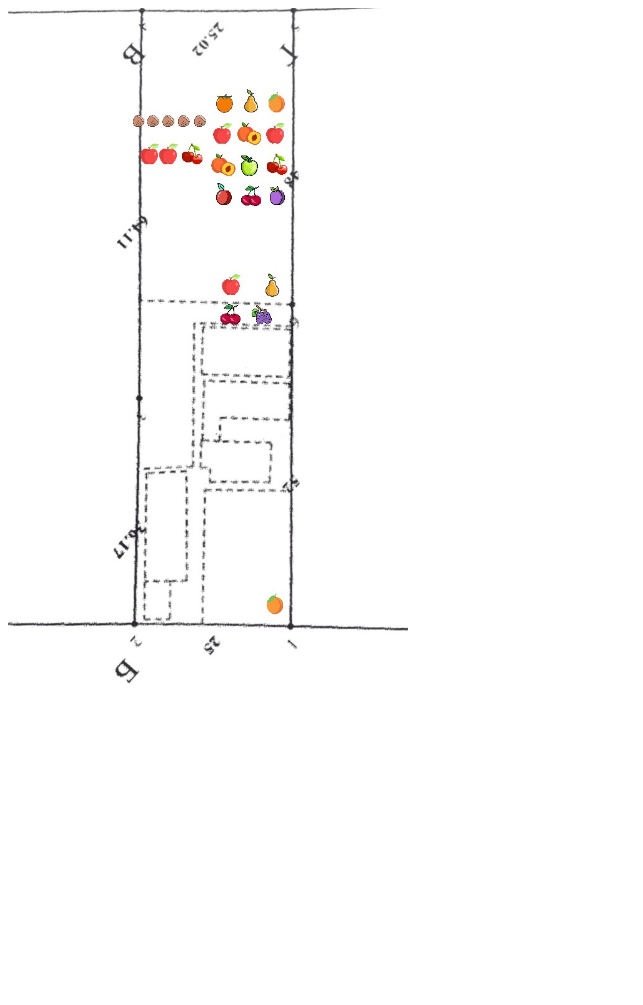
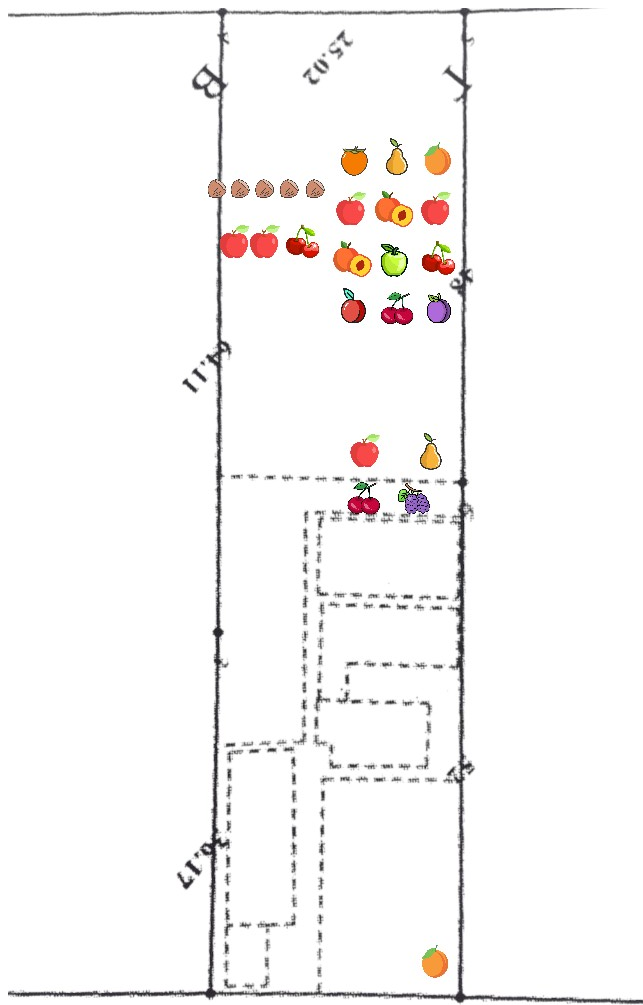
Before and after one commit to AlexeyBezpoyasny/garden-plan, a plain HTML site: page index.html in a window 1280 px wide. Shown: the top 1005 px of the page, without its empty margins (0-643 px from the left). Before the commit the page ends 816 px from the top, so only its background shows below. Drawn offline with Linux system fonts and the light colour scheme.

Commit message:
Revert "adjusted styles"
This reverts commit 5fd6de87dfdcb55b5bd1460bbf693f06b33b2cb6.

```diff
--- a/index.html
+++ b/index.html
@@ -6,7 +6,7 @@
 </head>
     <body>
         <div class="wrapper">
-            <img class="main-img" src="img/main.jpg" usemap="#image-map" id="image">
+            <img src="img/main.jpg" usemap="#image-map" id="image">
             <map name="image-map">
                 <area target="" alt="Фундук Трапезундський" title="Фундук Трапезундський" href="#" onclick="showPopup('funduct-trapesundskii'); return false;" coords="207,181,11" shape="circle">
                 <area target="" alt="Фундук Барселонський" title="Фундук Барселонський" href="#" onclick="showPopup('funduct-barselonskii'); return false;" coords="233,181,11" shape="circle">
@@ -270,14 +270,6 @@
         </div>
 
         <style>
-            .wrapper {
-                height: 100vh;
-            }
-
-            .main-img {
-                height: 100%;
-            }
-
             .popup {
                 display: none;
                 position: fixed;
```
